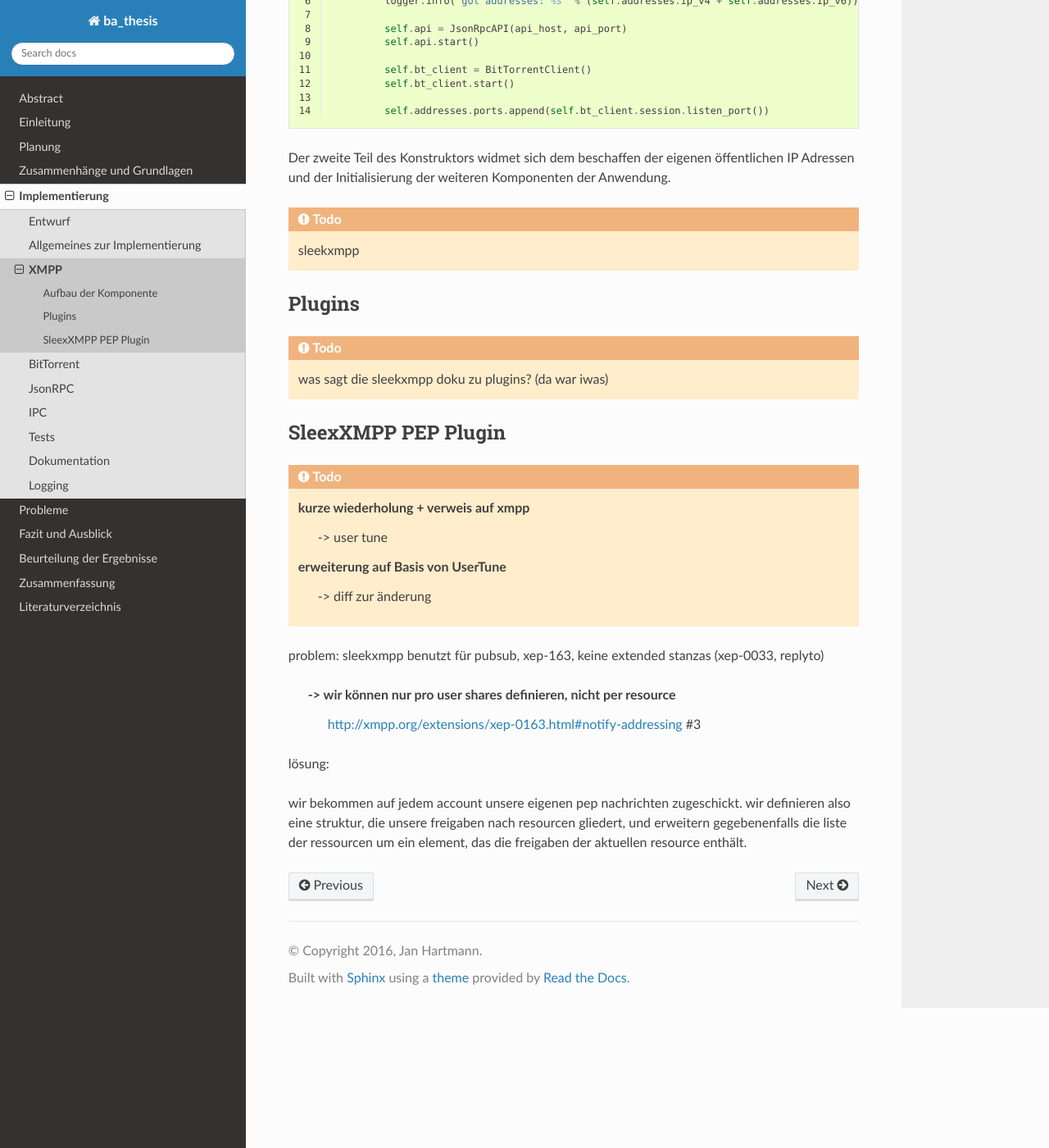
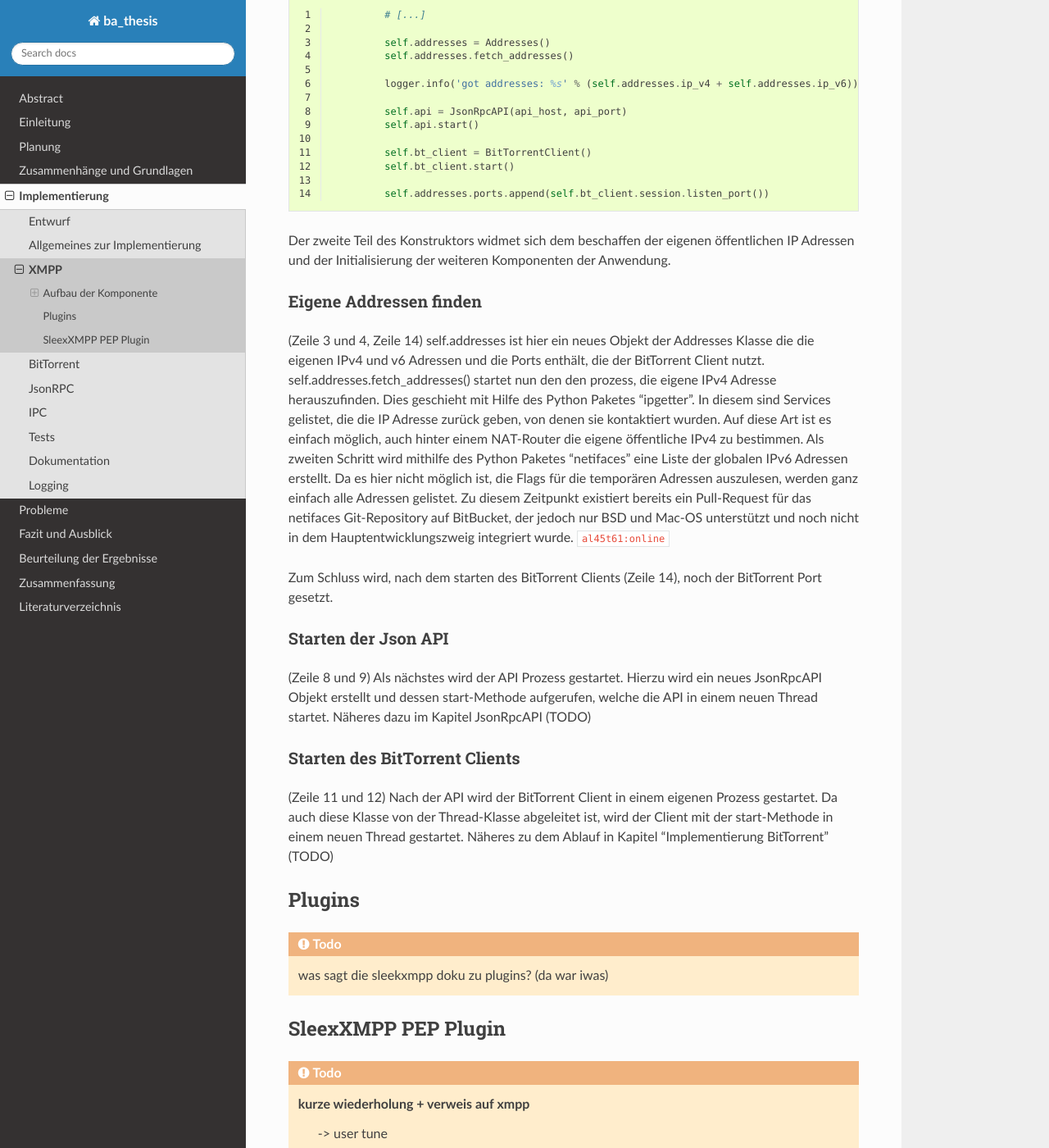
Before and after one commit to puhoy/ba_thesis, a Sphinx documentation site: the page built from docs/05_implementierung/implementierung_xmpp.rst, in a window 1280 px wide and 1400 px high, scrolled down 1849 px. Shown: the whole window at 82% size. Built offline with Sphinx 7.4.7 and the Read the Docs theme 2.0.0, drawn with Linux system fonts in a browser that asks for light colours; cross-references to code outside the pages are shown as plain code; some of the changed text lies outside the part shown.

Commit message:
start process, bitbucket snap

```diff
--- a/docs/05_implementierung/implementierung_xmpp.rst
+++ b/docs/05_implementierung/implementierung_xmpp.rst
@@ -63,12 +63,16 @@
  Hinzufügen eines Eventhandlers für das "shares_publish" Event und verknüpfen mit der on_shares_publish Methode.
  (TODO siehe kapitel plugin..?)
 
-10-14:
+10-13:
  Registrieren der benötigten Plugins
 
-15:
+14:
  Registrieren des Share Plugins
  (TODO: das braucht unbedingt viel mehr erklärung)
+
+.. todo::
+
+    vielleicht ein eigenes Kapitel "starten der Anwendung"
 
 
 .. code-block:: python
@@ -94,12 +98,28 @@
 
 Der zweite Teil des Konstruktors widmet sich dem beschaffen der eigenen öffentlichen IP Adressen und der Initialisierung der weiteren Komponenten der Anwendung.
 
+Eigene Addressen finden
+~~~~~~~~~~~~~~~~~~~~~~~
+
+(Zeile 3 und 4, Zeile 14)
+self.addresses ist hier ein neues Objekt der Addresses Klasse die die eigenen IPv4 und v6 Adressen und die Ports enthält, die der BitTorrent Client nutzt.
+self.addresses.fetch_addresses() startet nun den den prozess, die eigene IPv4 Adresse herauszufinden. Dies geschieht mit Hilfe des Python Paketes "ipgetter". In diesem sind Services gelistet, die die IP Adresse zurück geben, von denen sie kontaktiert wurden. Auf diese Art ist es einfach möglich, auch hinter einem NAT-Router die eigene öffentliche IPv4 zu bestimmen.
+Als zweiten Schritt wird mithilfe des Python Paketes "netifaces" eine Liste der globalen IPv6 Adressen erstellt. Da es hier nicht möglich ist, die Flags für die temporären Adressen auszulesen, werden ganz einfach alle Adressen gelistet. Zu diesem Zeitpunkt existiert bereits ein Pull-Request für das netifaces Git-Repository auf BitBucket, der jedoch nur BSD und Mac-OS unterstützt und noch nicht in dem Hauptentwicklungszweig integriert wurde. :cite:`al45t61:online`
+
+Zum Schluss wird, nach dem starten des BitTorrent Clients (Zeile 14), noch der BitTorrent Port gesetzt.
+
+Starten der Json API
+~~~~~~~~~~~~~~~~~~~~
+
+(Zeile 8 und 9)
+Als nächstes wird der API Prozess gestartet. Hierzu wird ein neues JsonRpcAPI Objekt erstellt und dessen start-Methode aufgerufen, welche die API in einem neuen Thread startet. Näheres dazu im Kapitel JsonRpcAPI (TODO)
 
 
-.. todo::
+Starten des BitTorrent Clients
+~~~~~~~~~~~~~~~~~~~~~~~~~~~~~~
 
-    sleekxmpp
-
+(Zeile 11 und 12)
+Nach der API wird der BitTorrent Client in einem eigenen Prozess gestartet. Da auch diese Klasse von der Thread-Klasse abgeleitet ist, wird der Client mit der start-Methode in einem neuen Thread gestartet. Näheres zu dem Ablauf in Kapitel "Implementierung BitTorrent" (TODO)
 
 
 
--- a/docs/refs-urls.bib
+++ b/docs/refs-urls.bib
@@ -52,3 +52,12 @@
 year = {},
 note = {(Accessed on 07/18/2016)}
 }
+
+@misc{al45t61:online,
+author = {},
+title = {al45tair / netifaces / Pull request \#5: Add support for retrieving IPv6 address flags on BSD/Mac-OS — Bitbucket},
+howpublished = {\url{https://bitbucket.org/al45tair/netifaces/pull-requests/5/add-support-for-retrieving-ipv6-address/diff}},
+month = {},
+year = {},
+note = {(Accessed on 07/18/2016)}
+}
--- a/docs/zukunft/zukunft.rst
+++ b/docs/zukunft/zukunft.rst
@@ -13,3 +13,9 @@
  - bessere Erkennung was zu benutzen ist: IPv4/IPv6
  - Privacy: Kontrolllisten für Torrents (wem was publishen) (generelles sperren ist schon über xmpp möglich)
  - "Backup-Mode": alle Freigaben des eigenen Accounts, aber aus anderen Resourcen automatisch Downloaden
+
+ - ip addresse herausfinden über:
+    xmpp
+     (kaum implementiert)
+    bt
+     (braucht erstmal gegenstellen)
```
Also changed, not shown: other parts of docs/05_implementierung/implementierung_xmpp.rst (+1 -1 lines), docs/05_implementierung/implementierung_allgemeines.rst (+14 -20 lines), 1 other file.
